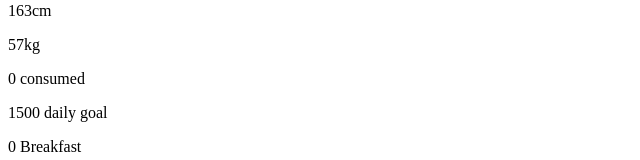
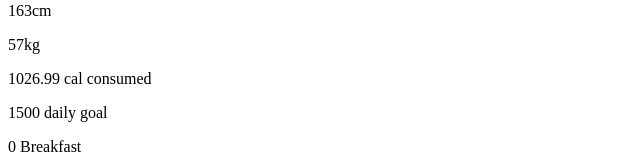
Before and after one commit to livelifedev/food-nutrition, a React (Create React App) app: page / in a window 1280 px wide. Shown: the part 128-288 px from the top of the page, without its empty margins (0-640 px from the left). Built offline with nearby package versions, Linux system fonts and the light colour scheme.

Commit message:
added logic to get total intake calories

```diff
--- /dev/null
+++ b/src/data/mock-data.js
@@ -0,0 +1,158 @@
+//1. There are 3 days' worth of data points here:
+//   Today:
+//       You will leave today empty so users can insert any new data.
+//   Yesterday and the day before:
+//       They are read only data given to you so your webapp can demonstrate the ability to cycle through history.
+//
+//2. Be aware that common food doen't have "nix_item_id", only branded food has it.
+//  Common data requires a initial call to get a list and further details requires an extra call.
+//  In order to get the details, depending on the food is branded or not, the API endpoints are different.
+//  You will gather these different fileds from Nutritionix API to contruct our data points.
+//
+//3. Understanding the food calorie calculation
+//  Take "chicken salad" for example:
+//      "serving_qty": 0.5,
+//      "serving_unit": "cup",
+//      "serving_weight_grams": 112.1,
+//      "nf_calories": 253.99,
+//      "serving_size" : 1,
+//  That translates into:
+//      Two serves of Chicken Salad 0.5 cup, which is 1 cup. Rounding to integer is 224 grams and 508 calories.
+
+let diet = {
+  first_name: "Jane",
+  last_name: "Appleseed",
+  height_cm: 163,
+  weight_kg: 57,
+  daily_goal: 1500,
+  data_points: [
+    {
+      //today's date
+      date: "",
+      //empty, let user do the input
+      intake_list: []
+    },
+    {
+      //yesterday's date
+      date: "",
+      intake_list: [
+        {
+          //branded food has nix_item_id, common food doesn't
+          nix_item_id: "55c9298af0432259369100c4",
+          food_name: "Italian sausage",
+          serving_unit: "link",
+          //weight of "serving_qty"
+          serving_weight_grams: 75,
+          //per unit of "nf_calories", see how Nutritionix website demo works
+          serving_qty: 1,
+          //that is per "serving_qty", see how Nutritionix website demo works
+          nf_calories: 258,
+          //that is how much user ate
+          serving_size: 2,
+          meal_type: "breakfast",
+          thumb:
+            "https://d1r9wva3zcpswd.cloudfront.net/55c92acdf04322593691010c.jpeg"
+        },
+        {
+          food_name: "salmon salad",
+          serving_unit: "cup",
+          serving_weight_grams: 407.01,
+          serving_qty: 1,
+          nf_calories: 389.27,
+          serving_size: 1.5,
+          meal_type: "lunch",
+          thumb: "https://d2xdmhkmkbyw75.cloudfront.net/3121_thumb.jpg"
+        },
+        {
+          food_name: "boneless skinless chicken breasts",
+          serving_qty: 1,
+          serving_unit: "breast",
+          serving_weight_grams: 120,
+          nf_calories: 198,
+          serving_size: 2,
+          meal_type: "dinner",
+          thumb: "https://d2xdmhkmkbyw75.cloudfront.net/7820_thumb.jpg"
+        },
+        {
+          food_name: "slice cheese",
+          serving_qty: 1,
+          serving_unit: "slice",
+          serving_weight_grams: 28,
+          nf_calories: 113.12,
+          serving_size: 2,
+          meal_type: "snack",
+          thumb: "https://d2xdmhkmkbyw75.cloudfront.net/8185_thumb.jpg"
+        },
+        {
+          food_name: "orange",
+          serving_qty: 1,
+          serving_unit: 'fruit (2-7/8" dia)',
+          serving_weight_grams: 140,
+          nf_calories: 68.6,
+          serving_size: 2,
+          meal_type: "snack",
+          thumb: "https://d2xdmhkmkbyw75.cloudfront.net/719_thumb.jpg"
+        }
+      ]
+    },
+    {
+      //2 days ago
+      date: "",
+      intake_list: [
+        {
+          food_name: "fried eggs",
+          serving_qty: 1,
+          serving_unit: "large",
+          serving_weight_grams: 46,
+          nf_calories: 90.16,
+          serving_size: 2,
+          meal_type: "breakfast",
+          thumb: "https://d2xdmhkmkbyw75.cloudfront.net/1741_thumb.jpg"
+        },
+        {
+          food_name: "chicken salad",
+          serving_qty: 0.5,
+          serving_unit: "cup",
+          serving_weight_grams: 112.1,
+          nf_calories: 253.99,
+          serving_size: 1,
+          meal_type: "lunch",
+          thumb: "https://d2xdmhkmkbyw75.cloudfront.net/3121_thumb.jpg"
+        },
+        {
+          nix_item_id: "598c0695306b814040ff908b",
+          food_name: "Boneless Skinless Chicken Breasts",
+          serving_unit: "oz",
+          serving_qty: 4,
+          nf_calories: 110,
+          serving_size: 1,
+          meal_type: "dinner",
+          thumb:
+            "https://d1r9wva3zcpswd.cloudfront.net/5c04d53ff01a65ec7b2089dd.jpeg"
+        },
+        {
+          food_name: "slice cheese",
+          serving_qty: 1,
+          serving_unit: "slice",
+          serving_weight_grams: 28,
+          nf_calories: 113.12,
+          serving_size: 2,
+          meal_type: "snack",
+          thumb: "https://d2xdmhkmkbyw75.cloudfront.net/8185_thumb.jpg"
+        },
+        {
+          food_name: "orange",
+          serving_qty: 1,
+          serving_unit: 'fruit (2-7/8" dia)',
+          serving_weight_grams: 140,
+          nf_calories: 68.6,
+          serving_size: 2,
+          meal_type: "snack",
+          thumb: "https://d2xdmhkmkbyw75.cloudfront.net/719_thumb.jpg"
+        }
+      ]
+    }
+  ]
+};
+
+export default diet;
--- a/src/views/main_content/Profile.js
+++ b/src/views/main_content/Profile.js
@@ -1,15 +1,23 @@
 import React from "react";
+import diet from "../../data/mock-data";
 
-// test data
-let diet = {
-  first_name: "Jane",
-  last_name: "Appleseed",
-  height_cm: 163,
-  weight_kg: 57,
-  daily_goal: 1500
-};
+// map through data_points array
+// reduce nf_calories to single number
+
+// Profile is just displaying information, so logic may not be necessary in here, extract later
+// Data (diet/intake) can be pulled in the parent, then values passed to here
 
 const Profile = () => {
+  const { data_points } = diet;
+  console.log(data_points);
+
+  let day = 1;
+  let total = data_points[day].intake_list.reduce((acc, current) => {
+    return acc + current.nf_calories;
+  }, 0);
+
+  console.log(total);
+
   return (
     <section className="profile">
       <h1>Profile</h1>
@@ -22,7 +30,7 @@ const Profile = () => {
       </div>
 
       <div className="profile-details">
-        <p>0 consumed</p>
+        <p>{total} cal consumed</p>
         <p>{diet.daily_goal} daily goal</p>
       </div>
 
```
